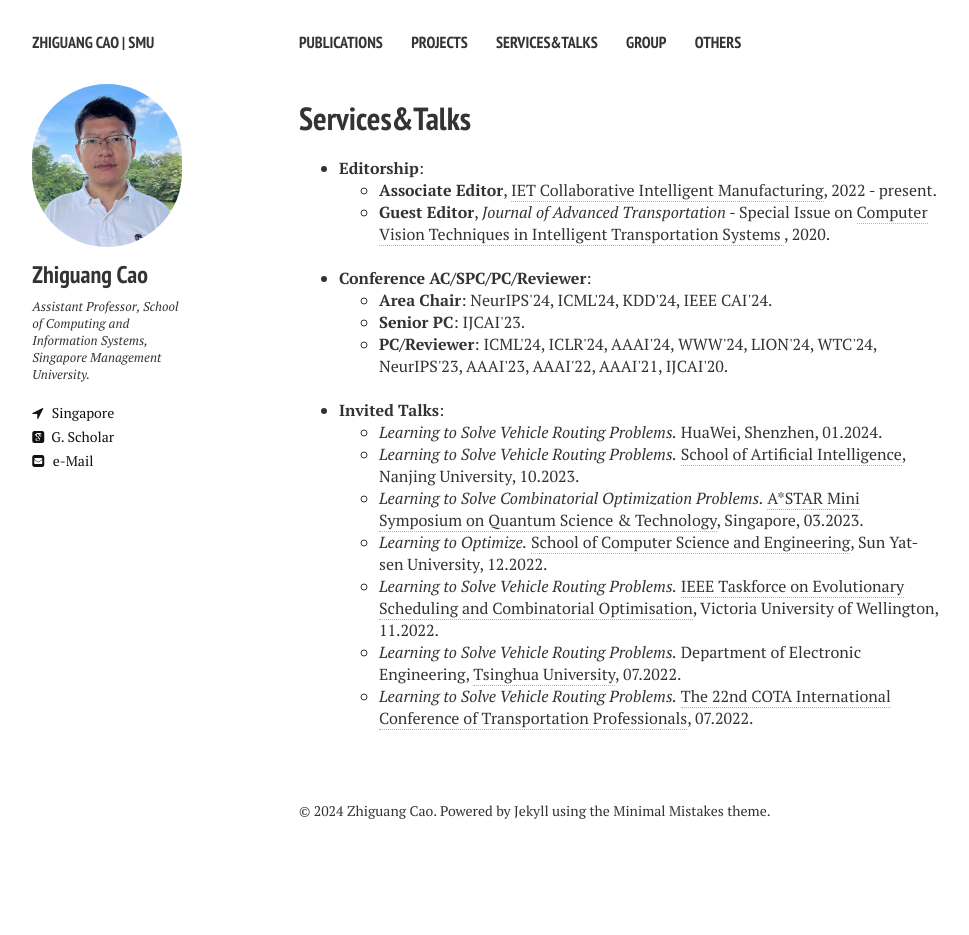
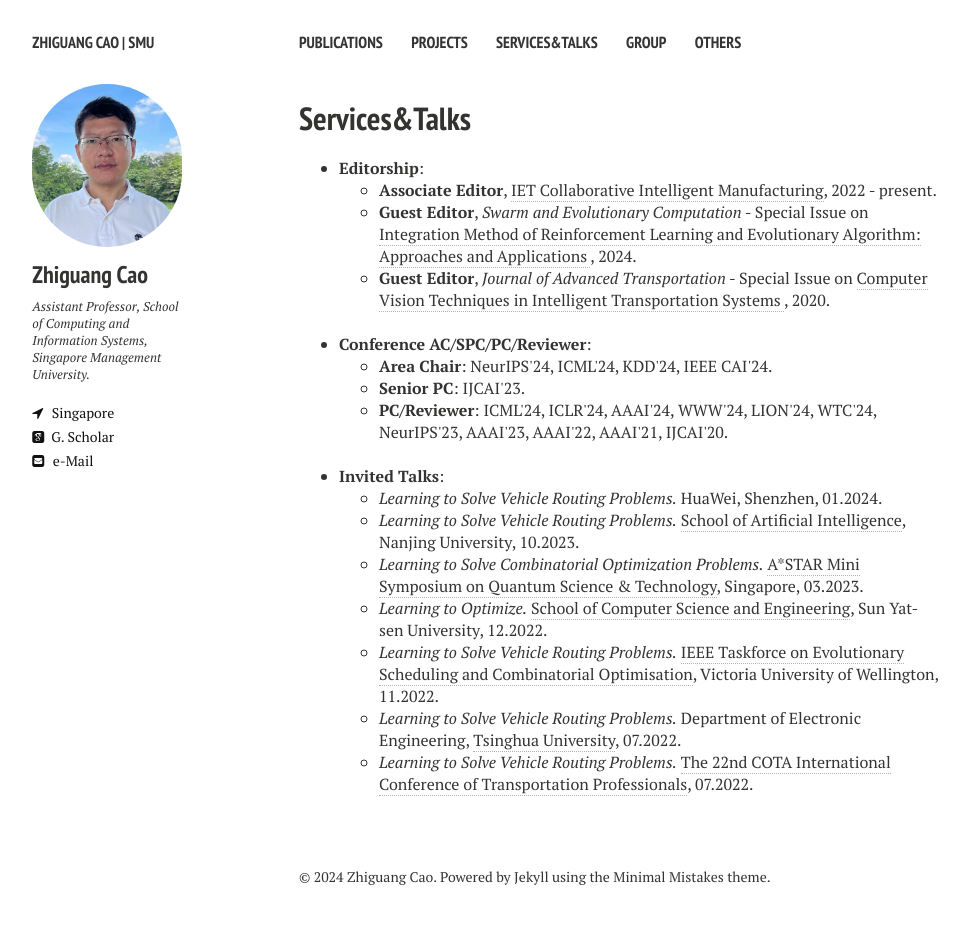
Before and after one commit to zhiguangcaosg/zhiguangcaosg.github.io, a Jekyll site: the page built from services&talks.md, in a window 1280 px wide. Shown: the whole page, without its empty margins (21-990 px from the left). Built offline with Jekyll 4.4.1, drawn with Linux system fonts in a browser that asks for light colours; nearby versions of some CDN libraries; before the commit the page ends 900 px from its top, so only the background shows below that.

Commit message:
Update services&talks.md

```diff
--- a/services&talks.md
+++ b/services&talks.md
@@ -8,20 +8,14 @@ comments: false
 ---
 
 <ul style="margin-left:0px;">
-<!-----
-<li>
-<p>
-<b>Guest Editor</b>, <a href="https://www.hindawi.com/journals/mpe/" target="_blank"> Mathematical Problems in Engineering</a>, 2020.
-</p>
-</li>
--->
-
 
 
 <li>
 <b>Editorship</b>:
 	<ul>
 	<li> <b>Associate Editor</b>, <a href="https://digital-library.theiet.org/content/journals/iet-cim" target="_blank"> IET Collaborative Intelligent Manufacturing</a>, 2022 - present.
+	</li>
+	<li> <b>Guest Editor</b>, <i><a href="https://www.sciencedirect.com/journal/swarm-and-evolutionary-computation" target="_blank">Swarm and Evolutionary Computation</a></i> - Special Issue on <a href="https://www.sciencedirect.com/journal/swarm-and-evolutionary-computation/about/call-for-papers" target="_blank"> Integration Method of Reinforcement Learning and Evolutionary Algorithm: Approaches and Applications </a>, 2024.
 	</li>
 	<li> <b>Guest Editor</b>, <i><a href="https://www.hindawi.com/journals/jat/" target="_blank">Journal of Advanced Transportation</a></i> - Special Issue on <a href="https://www.hindawi.com/journals/jat/si/482196/" target="_blank"> Computer Vision Techniques in Intelligent Transportation Systems </a>, 2020.
 	</li>
```
